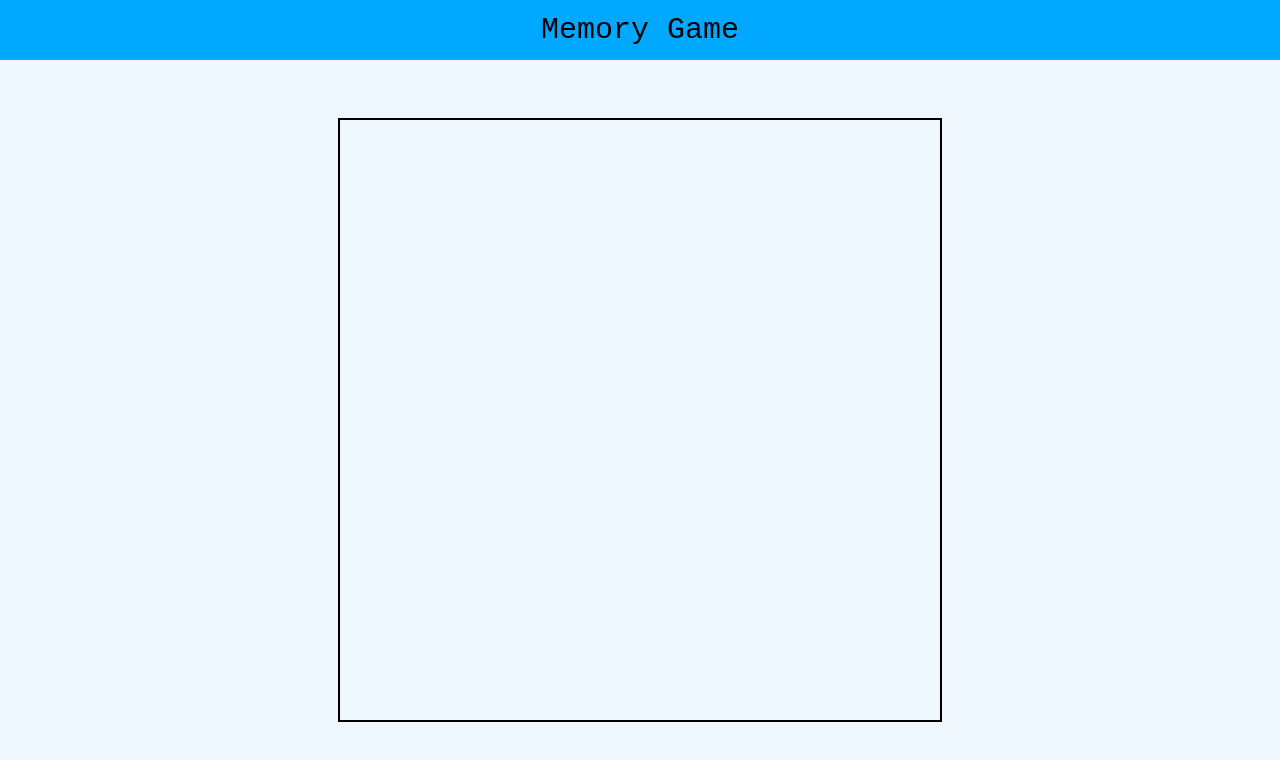
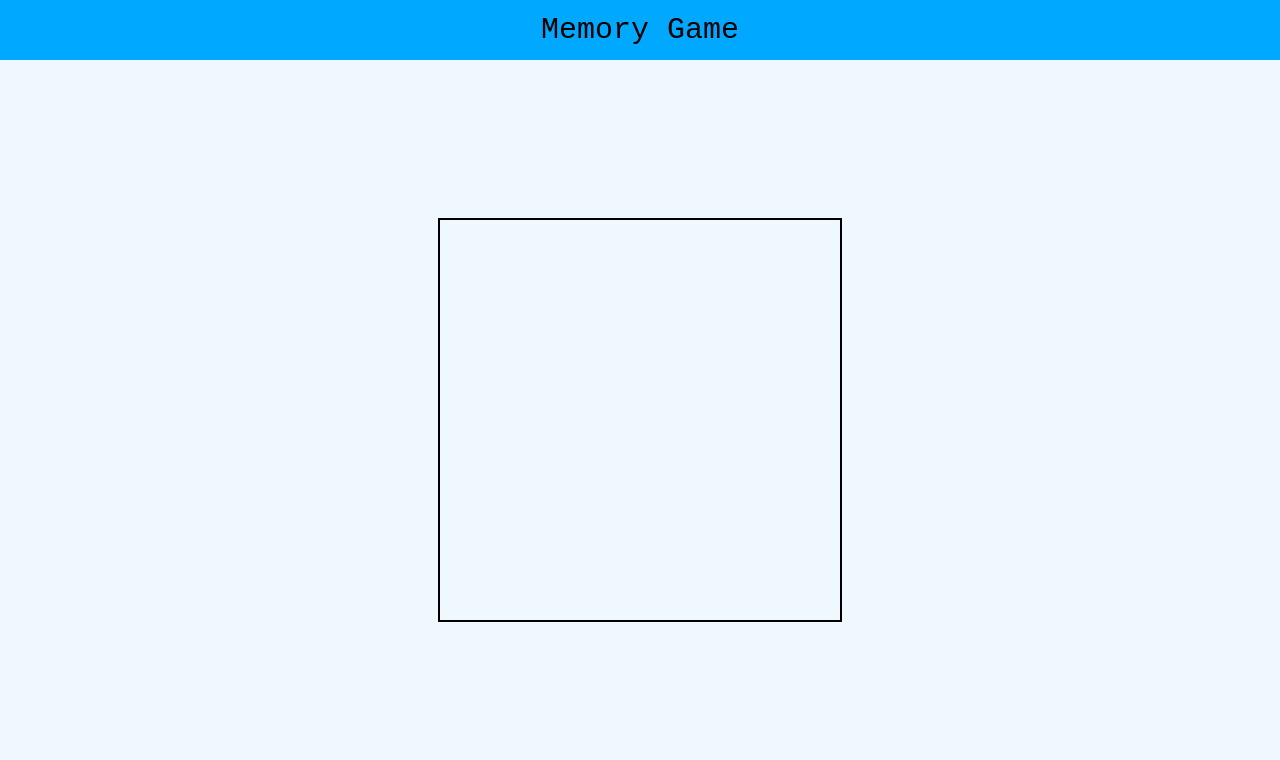
Before and after one commit to EstherTheeten/Memory, a plain HTML site: page Source/page_jeu.html in a window 1280 px wide. Drawn offline with Linux system fonts and the light colour scheme.

Commit message:
redirection formulaire

```diff
--- a/Source/page_jeu.html
+++ b/Source/page_jeu.html
@@ -4,6 +4,7 @@
     <meta charset="UTF-8">
     <meta name="viewport" content="width=device-width, initial-scale=1.0">
     <link rel="stylesheet" href="style.css">
+    <link rel="stylesheet" href="style_page_jeu.css">
     <!--<script src="start_form.js" defer></script>-->
     <title>Game Page</title>
 </head>
--- a/Source/style.css
+++ b/Source/style.css
@@ -106,26 +106,6 @@ header{
 
 
 
-
-
-
-
-
-
-
-
-#zone_jeu{
-    margin: 10px;
-    width:600px;
-    height:600px;
-    border: solid 2px black;
-    align-self: center;
-    display: grid;
-    grid-template-columns: repeat(6, 100px);
-    grid-template-rows: repeat(3, 100px);
-
-}
-
 select{
     width:fit-content;
     height: 25px;
--- /dev/null
+++ b/Source/style_page_jeu.css
@@ -0,0 +1,13 @@
+#zone_jeu{
+    margin: 10px;
+    width:400px;
+    height:400px;
+    border: solid 2px black;
+    align-self: center;
+    display: grid;
+
+    /*A MODIFIER EN JS*/
+    grid-template-columns: repeat(6, 1fr);
+    grid-template-rows: repeat(6, 1fr);
+
+}
```
Also changed, not shown: Source/index.html (+2 -2 lines), Source/start_form.js (+18 -12 lines).
